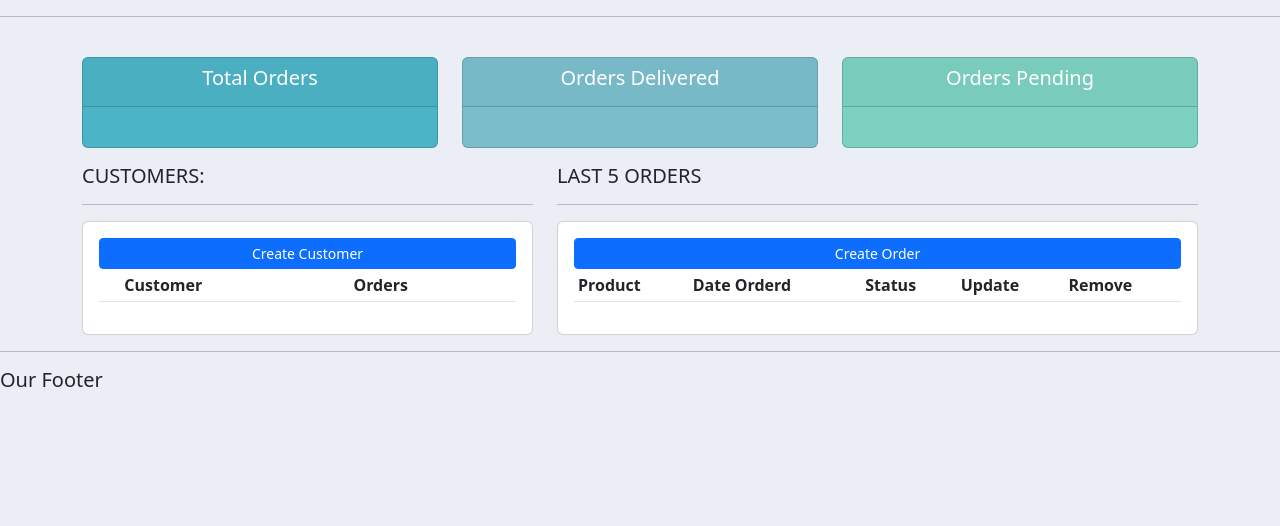
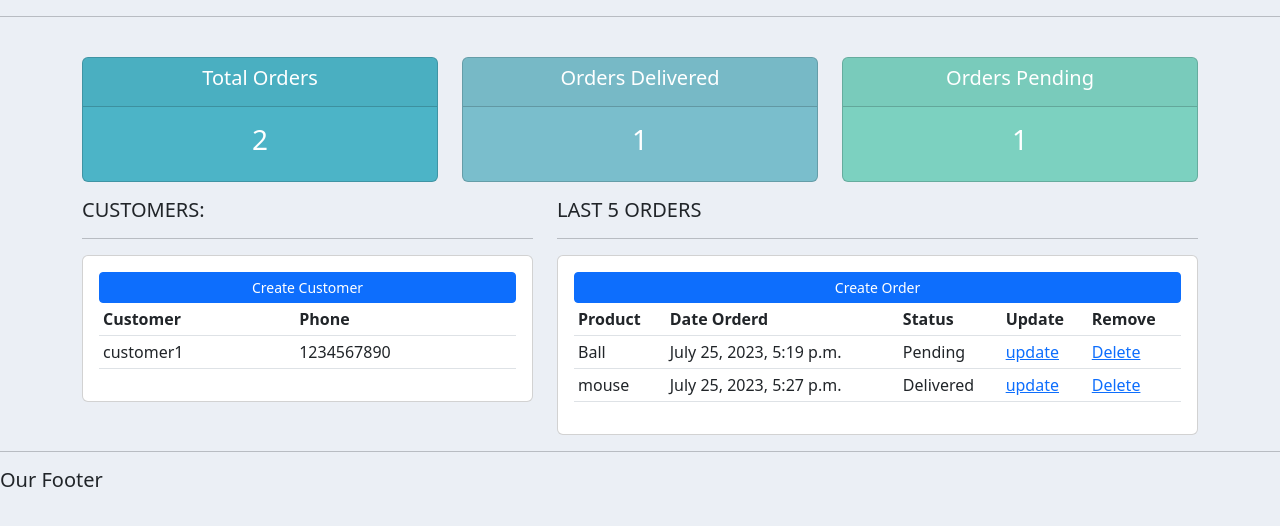
Before and after one commit to AkashAdarkar/django_test_project, a Django app: page / in a window 1280 px wide. Shown: the part 141-667 px from the top of the page. Run offline with Django 4.2, Linux system fonts and the light colour scheme; data comes from the database, SQL or seed files in the repository; both versions use the stored data as it was after the commit; lists and menus that the app fills with data are empty.

Commit message:
lesson7 some templating

```diff
--- a/test_accounts/templates/test_accounts/dashboard.html
+++ b/test_accounts/templates/test_accounts/dashboard.html
@@ -14,10 +14,16 @@
 			<a class="btn btn-primary  btn-sm btn-block" href="">Create Customer</a>
 			<table class="table table-sm">
 				<tr>
-					<th></th>
+
 					<th>Customer</th>
-					<th>Orders</th>
+					<th>Phone</th>
 				</tr>
+				{% for customer in context.customers %}
+				<tr>
+					<td>{{customer.name}}</td>
+					<td>{{customer.phone}}</td>
+				</tr>
+				{% endfor %}
 
 			</table>
 		</div>
@@ -29,6 +35,7 @@
 		<div class="card card-body">
 			<a class="btn btn-primary  btn-sm btn-block" href="">Create Order</a>
 			<table class="table table-sm">
+
 				<tr>
 					<th>Product</th>
 					<th>Date Orderd</th>
@@ -36,7 +43,15 @@
 					<th>Update</th>
 					<th>Remove</th>
 				</tr>
-
+				{% for order in context.orders%}
+					<tr>
+						<td>{{order.product.name}}</td>
+						<td>{{order.date_created}}</td>
+						<td>{{order.status}}</td>
+						<td><a href="">update</a></td>
+						<td><a href="">Delete</a></td>
+					</tr>
+				{% endfor%}
 			</table>
 		</div>
 	</div>
--- a/test_accounts/templates/test_accounts/status.html
+++ b/test_accounts/templates/test_accounts/status.html
@@ -10,7 +10,7 @@
 						  <h5 class="card-title">Total Orders</h5>
 					  </div>
 					  <div class="card-body">
-						<h3 class="card-title"></h3>
+						<h3 class="card-title">{{context.total_orders}}</h3>
 					  </div>
 				</div>
 			</div>
@@ -23,7 +23,7 @@
 						  <h5 class="card-title">Orders Delivered</h5>
 					  </div>
 					  <div class="card-body">
-						<h3 class="card-title"></h3>
+						<h3 class="card-title">{{context.delivered}}</h3>
 					  </div>
 				</div>
 			</div>
@@ -36,7 +36,7 @@
 						  <h5 class="card-title">Orders Pending</h5>
 					  </div>
 					  <div class="card-body">
-						<h3 class="card-title"></h3>
+						<h3 class="card-title">{{context.pending}}</h3>
 					  </div>
 				</div>
 			</div>
--- a/test_accounts/views.py
+++ b/test_accounts/views.py
@@ -1,14 +1,28 @@
 from django.shortcuts import render
 from django.http import HttpResponse
+from .models import *
 
 def home(request):
-    return render(request,'test_accounts/dashboard.html')
+    orders = Order.objects.all()
+    customers = Customer.objects.all()
+    total_customers= customers.count()
+    total_orders=orders.count()
+    delivered = orders.filter(status='Delivered').count()
+    pending =orders.filter(status='Pending').count()
+
+
+    context = {'orders':orders,'customers':customers,'total_customers':total_customers,'total_orders':total_orders,'delivered':delivered,'pending':pending}
+
+
+
+    return render(request,'test_accounts/dashboard.html',{'context':context})
 
 def about(request):
     return render(request,'test_accounts/about.html')
 
 def products(request):
-   return render(request,'test_accounts/products.html')
+   products = Product.objects.all() # a query ..
+   return render(request,'test_accounts/products.html',{'products':products})
 
 
 def customers(request):
```
Also changed, not shown: test_accounts/templates/test_accounts/products.html (+7 -1 lines), db.sqlite3.
